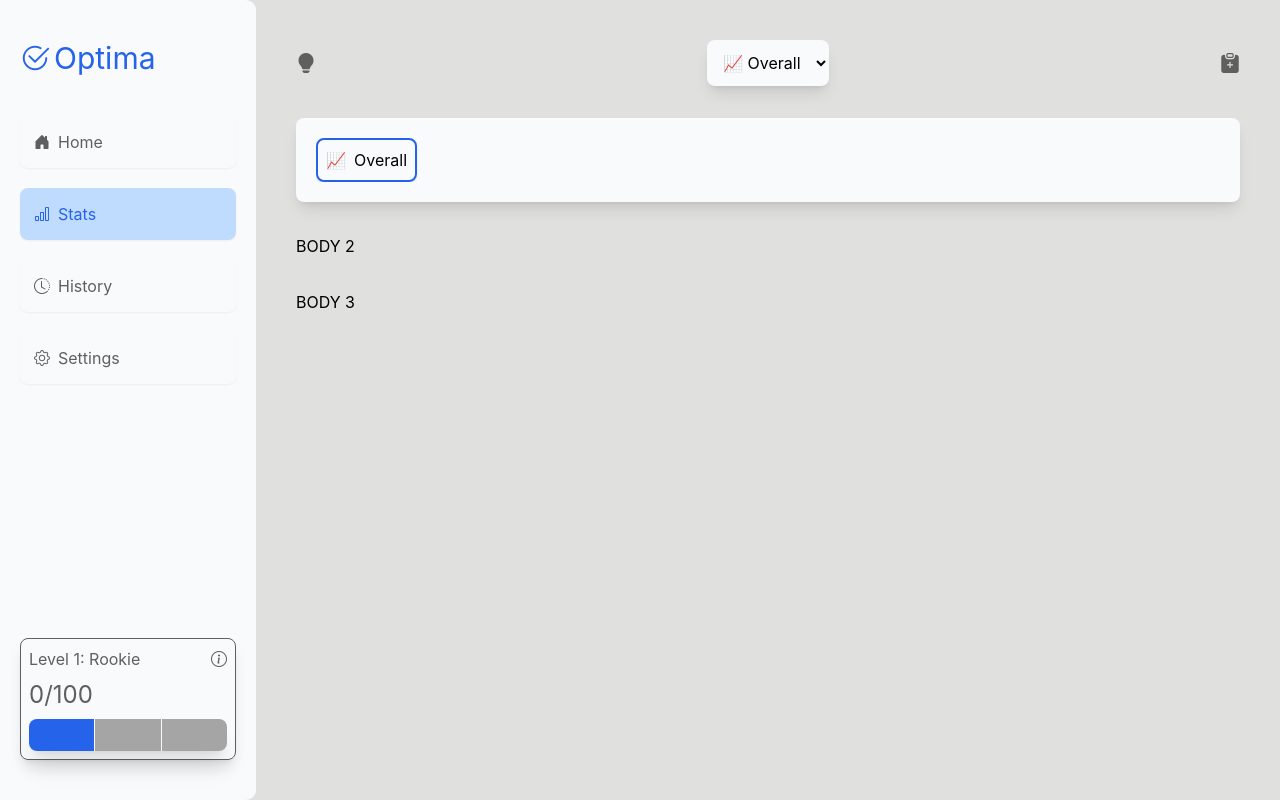
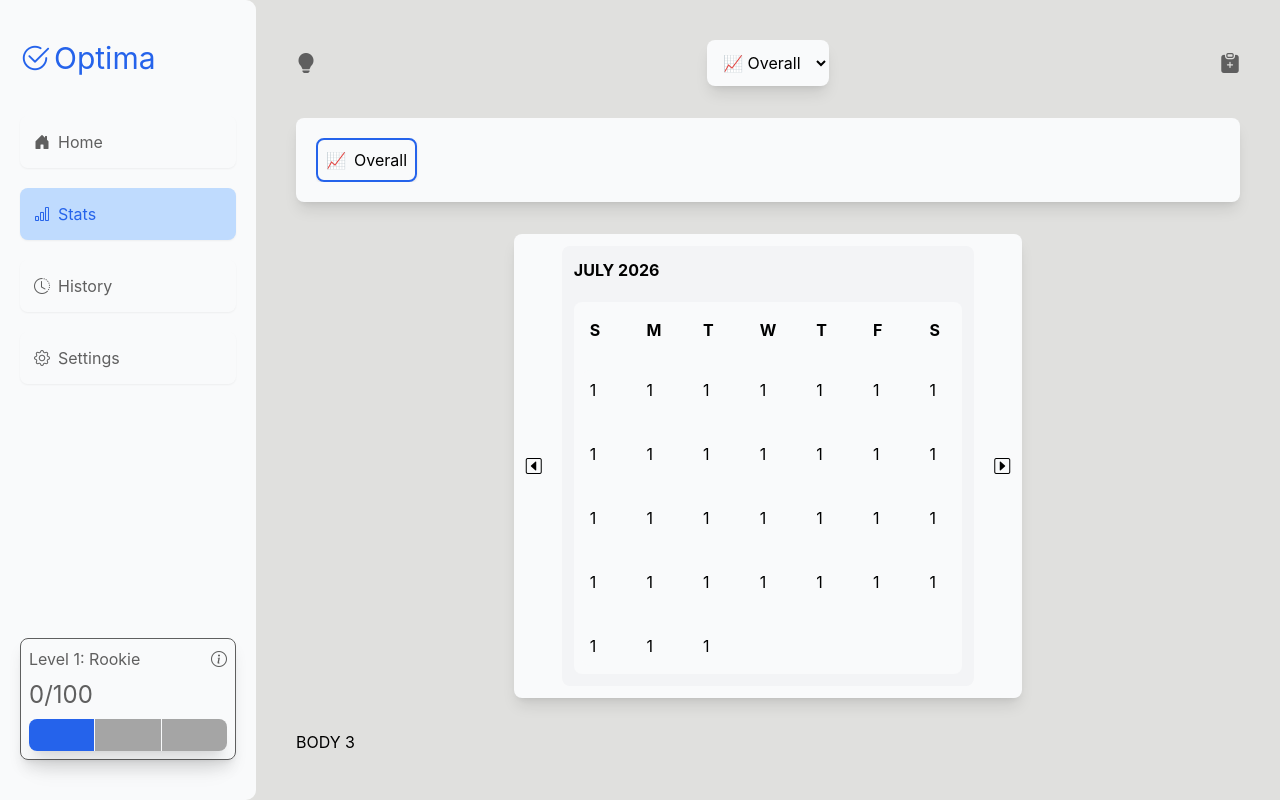
Before and after one commit to theinternetfae/Construction-site, a React (Vite) app: page /test/stats in a window 1280 px wide. Built offline with nearby package versions, Linux system fonts and the light colour scheme.

Commit message:
Setting up stats calendar

```diff
--- a/src/index.css
+++ b/src/index.css
@@ -360,7 +360,7 @@ body {
     }
 
     main {
-      @apply p-5 h-full
+      @apply p-5 h-full w-[100vw]
       lg:w-[80vw];
 
       .home {
@@ -494,6 +494,50 @@ body {
 
           }
 
+        }
+
+        .stats-calendar {
+          @apply flex items-center justify-center;
+
+          .calendar-outer {
+            @apply flex items-center gap-5 p-3 bg-[var(--mainbd-bg)] rounded-lg shadow-lg;
+
+            .calendar-inner {
+              @apply bg-[#F3F4F6] flex flex-col gap-5 p-3 rounded-lg;
+
+              .calendar-month {
+                @apply font-bold;
+              }
+
+              .calender {
+                @apply flex flex-col gap-5 bg-[var(--mainbd-bg)] rounded-lg p-2;
+
+                .calendar-header {
+                  @apply grid grid-cols-7 gap-10 p-2 font-bold;
+                }
+
+                .calendar-dates {
+                  @apply grid grid-cols-7  gap-10 bg-[var(--mainbd-bg)] rounded-lg p-2;
+                }
+              }
+            }
+
+            /* .calendar-grid {
+                @apply grid grid-cols-7 w-full gap-2 lg:gap-[25px];
+
+                .day-label {
+                    @apply text-sm lg:text-base;
+                }
+
+                .date-cell {
+                    @apply text-sm lg:text-base;
+                }
+            } */
+
+            i {
+              @apply hover:text-[var(--accent)] transition duration-300 ease-in-out;
+            }
+          }
         }
       }
     }
--- a/src/pages/Home.jsx
+++ b/src/pages/Home.jsx
@@ -33,9 +33,6 @@ function Home() {
     }, []);
 
     const [chosenDate, setChosenDate] = useState(today);
-    const [weekStart, setWeekStart] = useState(
-        today.startOf('week')
-    );
 
     useEffect(() => {
 
@@ -43,14 +40,12 @@ function Home() {
 
             if(e.key === 'ArrowRight') {
 
-                setWeekStart(prev => prev.add(7, 'day'));
                 setChosenDate(prev => prev.add(7, 'day'));
 
             }
 
             if(e.key === 'ArrowLeft') {
 
-                setWeekStart(prev => prev.subtract(7, 'day'));
                 setChosenDate(prev => prev.subtract(7, 'day'));
 
             }
@@ -65,8 +60,15 @@ function Home() {
 
     }, [])
 
+    const visibleDates = useMemo(() => {
 
-    const visibleDates = getDates(weekStart, weekStart.add(6, 'day'));
+        const weekStart = chosenDate.startOf('week');
+        const dates = getDates(weekStart, weekStart.add(6, 'day'));
+
+        return dates
+
+    }, [chosenDate])
+
 
 
 
@@ -121,7 +123,6 @@ function Home() {
 
                 <p className="current-date" onClick={() => {
                     setChosenDate(today);
-                    setWeekStart(today.startOf('week'));
                 }}>
                     {`${chosenDate.format('MMMM DD, YYYY')}`}
                 </p>
--- a/src/pages/Stats.jsx
+++ b/src/pages/Stats.jsx
@@ -1,7 +1,7 @@
 import { useContext, useEffect, useState, useMemo } from "react";
 import { TaskContext } from "../js files/contexts";
 import dayjs from "dayjs";
-import { calculateTimeToMidnight } from "../js files/Utilities.js"
+import { calculateTimeToMidnight, getDates } from "../js files/Utilities.js"
 import Alert from "../utilities jsx/Alert.jsx";
 import TaskEditor from "../utilities jsx/TaskEditor.jsx";
 
@@ -10,11 +10,6 @@ function Stats() {
     const { taskList } = useContext(TaskContext);
 
     const [today, setToday] = useState(dayjs());
-
-    const [chosenTask, setChosenTask] = useState('');
-
-    const [aboutPage, setAboutPage] = useState(false);
-    const [taskEditor, setTaskEditor] = useState(false);
 
     useEffect(() => {
 
@@ -37,6 +32,51 @@ function Stats() {
 
     }, []);
 
+
+
+
+
+
+
+
+
+    const [chosenMonth, setChosenMonth] = useState(today);
+
+    const visibleMonth = useMemo(() => {
+
+        const monthStart = chosenMonth.startOf('month');
+        const monthEnd = chosenMonth.endOf('month');
+
+
+        console.log("Month start:", monthStart.format('YYYY-MM-DD'));
+        console.log("Month end:", monthEnd.format('YYYY-MM-DD'));
+
+        const month = getDates(monthStart, monthEnd);
+        return month;
+
+    }, [chosenMonth])
+
+    useEffect(() => {
+        console.log("Month dates", visibleMonth);
+    }, [])
+
+
+
+
+
+
+
+
+
+
+    const [chosenTask, setChosenTask] = useState('');
+
+    const [aboutPage, setAboutPage] = useState(false);
+    const [taskEditor, setTaskEditor] = useState(false);
+
+
+
+
     const uniqueTasks = useMemo(() => {
 
         const uniqueTasksMap = new Map();
@@ -49,7 +89,6 @@ function Stats() {
 
         const uniqueTasks = [...uniqueTasksMap.values()];
 
-        console.log(uniqueTasks)
         return uniqueTasks;
 
     }, [taskList, today]);
@@ -111,7 +150,97 @@ function Stats() {
 
             </section>
 
-            <section>BODY 2</section>
+            <section className="stats-calendar">
+                <div className="calendar-outer">
+
+                    <i className="bi bi-caret-left-square"></i>
+
+                    <div className="calendar-inner">
+                        <p className="calendar-month">JULY 2026</p>
+                        <div className="calender">
+
+                            <div className="calendar-header">
+
+                                {["S", "M", "T", "W", "T", "F", "S"].map((d, i) => (
+                                    <p key={i}>{d}</p>
+                                ))}
+
+                            </div>
+
+                            <div className="calendar-dates">
+                                <p className="dates">1</p>
+                                <p className="dates">1</p>
+                                <p className="dates">1</p>
+                                <p className="dates">1</p>
+                                <p className="dates">1</p>
+                                <p className="dates">1</p>
+                                <p className="dates">1</p>
+                                <p className="dates">1</p>
+                                <p className="dates">1</p>
+                                <p className="dates">1</p>
+                                <p className="dates">1</p>
+                                <p className="dates">1</p>
+                                <p className="dates">1</p>
+                                <p className="dates">1</p>
+                                <p className="dates">1</p>
+                                <p className="dates">1</p>
+                                <p className="dates">1</p>
+                                <p className="dates">1</p>
+                                <p className="dates">1</p>
+                                <p className="dates">1</p>
+                                <p className="dates">1</p>
+                                <p className="dates">1</p>
+                                <p className="dates">1</p>
+                                <p className="dates">1</p>
+                                <p className="dates">1</p>
+                                <p className="dates">1</p>
+                                <p className="dates">1</p>
+                                <p className="dates">1</p>
+                                <p className="dates">1</p>
+                                <p className="dates">1</p>
+                                <p className="dates">1</p>
+                            </div>
+                        </div>
+                    </div>
+
+                    {/* <div className="calendar-grid">
+
+                        {["S", "M", "T", "W", "T", "F", "S"].map((d, i) => (
+                            <div key={i} className="day-label">{d}</div>
+                        ))}
+
+                        {
+                            monthDays.length > 0 &&
+                            Array(monthDays[0].getDay()).fill(null).map((_, i) => (
+                                <div key={"blank"+ i} className="blank"></div>
+                            ))
+                        }
+
+                        {
+                            monthDays.map((day, i) => {
+                                const isToday = day.toDateString() === today.toDateString();
+                                const isMatch = matchingBorderDay.some(border => border.toDateString() === day.toDateString());
+
+                                const borderStyle = !selectedTask
+                                ? {}
+                                : isMatch
+                                    ? {border: `2px solid ${selectedTask.color}`}
+                                    : {border: 'grey'};
+
+                                return (
+                                    <div key={i} title={day.toLocaleDateString("en-US", { day: "numeric", month: "long", year: "numeric" })} className="date-cell" style={borderStyle}>
+                                        {isToday ? <i className="bi bi-geo-alt text-bluelight"></i> : day.getDate()}
+                                    </div>
+                                )
+                            })
+                        }
+
+                    </div> */}
+
+                    <i className="bi bi-caret-right-square"></i>
+
+                </div>
+            </section>
 
             <section>BODY 3</section>
 
```
